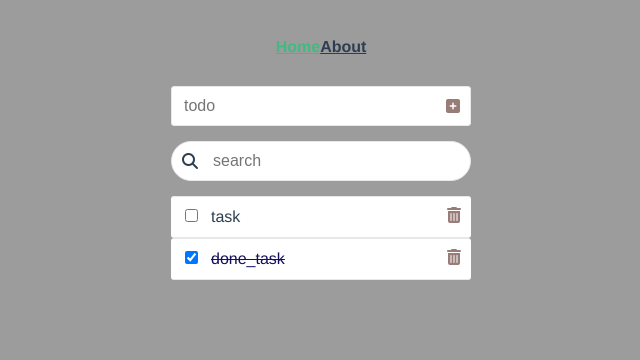
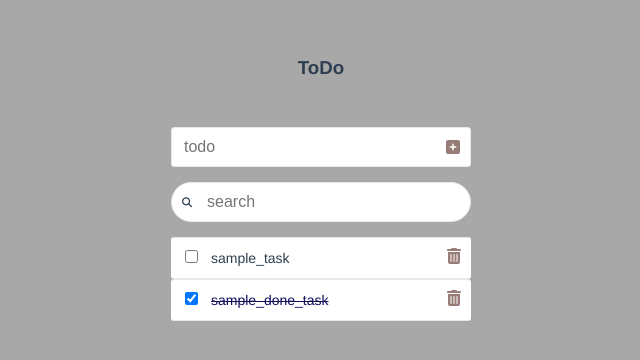
Before and after one commit to asayan0122/Vue-todo, a Vue app: page /#/ in a window 1280 px wide. Shown: the top 360 px of the page, without its empty margins (319-959 px from the left). Built offline with nearby package versions, Linux system fonts and the light colour scheme.

Commit message:
一部修正

```diff
--- a/src/App.vue
+++ b/src/App.vue
@@ -1,8 +1,7 @@
 <template>
   <div id="app">
     <div id="nav">
-      <router-link to="/">Home</router-link>
-      <router-link to="/about">About</router-link>
+      <h3>ToDo</h3>
     </div>
     <router-view />
   </div>
@@ -10,7 +9,7 @@
 
 <style lang="scss">
 body {
-  background: #9c9c9c;
+  background: #a8a8a8;
 }
 #app {
   font-family: "Avenir", Helvetica, Arial, sans-serif;
@@ -19,7 +18,6 @@ body {
   text-align: center;
   color: #2c3e50;
 }
-
 #nav {
   padding: 30px;
 
--- a/src/router/index.js
+++ b/src/router/index.js
@@ -9,14 +9,6 @@ const routes = [
     path: '/',
     name: 'home',
     component: Home
-  },
-  {
-    path: '/about',
-    name: 'about',
-    // route level code-splitting
-    // this generates a separate chunk (about.[hash].js) for this route
-    // which is lazy-loaded when the route is visited.
-    component: () => import(/* webpackChunkName: "about" */ '../views/About.vue')
   }
 ]
 
--- a/src/views/Home.vue
+++ b/src/views/Home.vue
@@ -1,18 +1,18 @@
 <template>
   <div>
-    <!--ToDo登録-->
+    <!--タスク登録-->
     <div class="registerBox">
       <input class="registerBox__input" type="text" v-model="newTodo" placeholder="todo" />
       <i class="fa fa-plus-square registerBox__todo--add" aria-hidden="true" @click="addTodo()"></i>
     </div>
 
-    <!--ToDo検索-->
+    <!--タスク検索-->
     <div class="searchBox">
       <i class="fa fa-search searchBox__icon" aria-hidden="true"></i>
       <input class="searchBox__input" type="text" v-model="keyword" placeholder="search" />
     </div>
 
-    <!--Task一覧-->
+    <!--タスク一覧-->
     <div class="todos-wrap">
       <label
         class="todos-wrap__todo"
@@ -38,8 +38,8 @@ export default {
   data: function () {
     return {
       todos: [
-        { text: 'task', done: false },
-        { text: 'done_task', done: true },
+        { text: 'sample_task', done: false },
+        { text: 'sample_done_task', done: true },
       ],
       newTodo: "",
       keyword: "",
@@ -69,7 +69,7 @@ export default {
       var todos = [];
       for (var i in this.todos) {
         var todo = this.todos[i];
-        if (todo.text.indexOf(this.keyword, 1) !== -1) {
+        if (todo.text.indexOf(this.keyword) !== -1) {
           todos.push(todo);
         }
       }
@@ -77,10 +77,8 @@ export default {
     }
   }
 }
-
 </script>
 
-<!-- Add "scoped" attribute to limit CSS to this component only -->
 <style lang="scss" scoped>
 input[type="text"]:focus {
   outline: 0;
@@ -113,6 +111,7 @@ input[type="text"]:focus {
     height: 90%;
     border: none;
     font-size: 16px;
+    color: #242424;
   }
   &__todo--add {
     float: right;
@@ -133,7 +132,7 @@ input[type="text"]:focus {
   align-items: center;
   width: 300px;
   height: 40px;
-  font-size: 16px;
+  font-size: 10px;
   margin: 0 auto;
   border: 1px solid #e8e8e8;
   border-radius: 20px;
@@ -182,7 +181,7 @@ input[type="text"]:focus {
       text-decoration: line-through;
     }
     &--label {
-      font-size: 16px;
+      font-size: 14px;
       margin-left: 10px;
     }
     &--delete {
@@ -201,5 +200,4 @@ input[type="text"]:focus {
     }
   }
 }
-
 </style>
```
Lines whose indentation alone changed are shown as unchanged.
